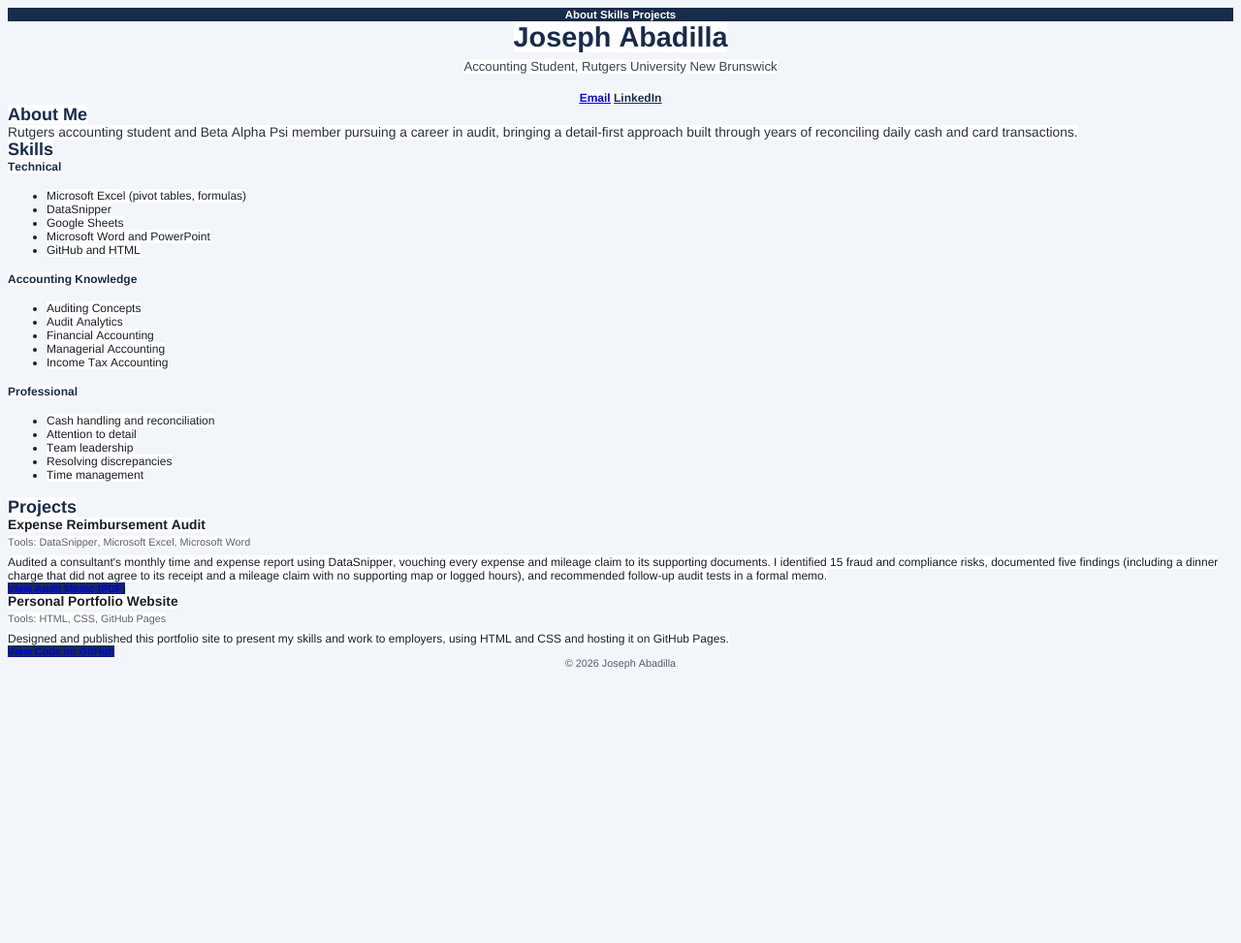
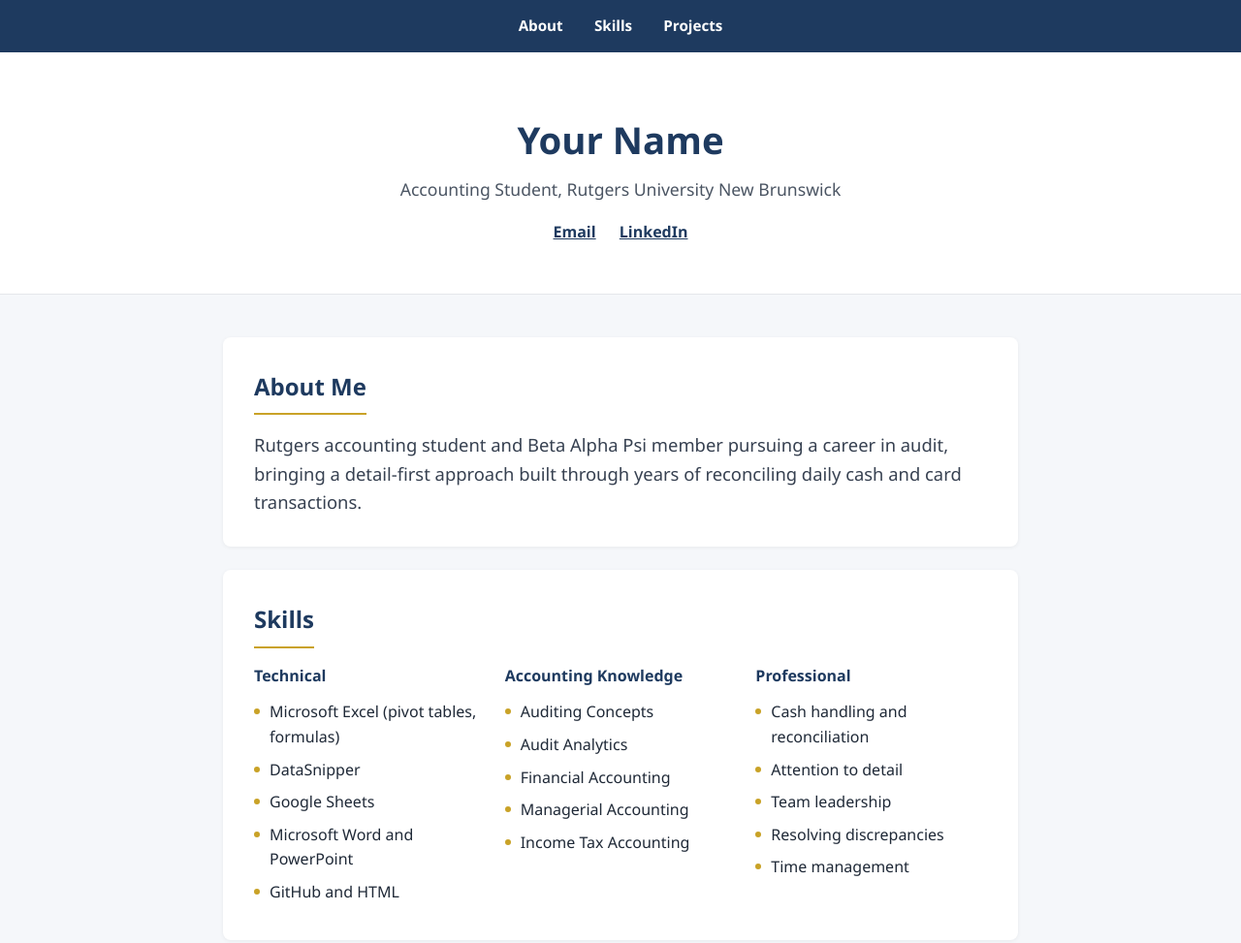
Before and after one commit to joe-abadilla/joe-abadilla.github.io, a plain HTML site: page index.html in a window 1280 px wide. Shown: the top 973 px of the page at 97% size. Before the commit the page ends 800 px from the top, so only its background shows below. Drawn offline with Linux system fonts and the light colour scheme.

Commit message:
Add files via upload

```diff
--- a/index.html
+++ b/index.html
@@ -1,75 +1,275 @@
-<!DOCTYPE html PUBLIC "-//W3C//DTD HTML 4.01//EN" "http://www.w3.org/TR/html4/strict.dtd">
-<html>
+<!DOCTYPE html>
+<html lang="en">
 <head>
-  <meta http-equiv="Content-Type" content="text/html; charset=utf-8">
-  <meta http-equiv="Content-Style-Type" content="text/css">
-  <title>Joseph Abadilla | Accounting Portfolio</title>
-  <meta name="Generator" content="Cocoa HTML Writer">
-  <meta name="CocoaVersion" content="2685.7">
-  <style type="text/css">
-    body {background-color: #f2f5f9}
-    p.p1 {margin: 0.0px 0.0px 0.0px 0.0px; text-align: center; font: 11.4px Helvetica; color: #ffffff; -webkit-text-stroke: #ffffff; background-color: #172b4c}
-    p.p3 {margin: 0.0px 0.0px 18.0px 0.0px; text-align: center; font: 13.2px Helvetica; color: #3b4350; -webkit-text-stroke: #3b4350}
-    p.p4 {margin: 0.0px 0.0px 0.0px 0.0px; text-align: center; font: 12.0px Helvetica; color: #172b4c; -webkit-text-stroke: #172b4c}
-    p.p5 {margin: 0.0px 0.0px 0.0px 0.0px; font: 18.0px Helvetica; color: #172b4c; -webkit-text-stroke: #172b4c}
-    p.p6 {margin: 0.0px 0.0px 0.0px 0.0px; font: 13.8px Helvetica; color: #2a3140; -webkit-text-stroke: #2a3140}
-    p.p8 {margin: 0.0px 0.0px 0.0px 0.0px; font: 12.0px Helvetica; color: #181e2a; -webkit-text-stroke: #181e2a}
-    p.p10 {margin: 0.0px 0.0px 8.0px 0.0px; font: 10.8px Helvetica; color: #585e6d; -webkit-text-stroke: #585e6d}
-    p.p11 {margin: 0.0px 0.0px 0.0px 0.0px; font: 10.8px Helvetica; color: #ffffff; -webkit-text-stroke: #ffffff}
-    p.p12 {margin: 0.0px 0.0px 0.0px 0.0px; text-align: center; font: 10.8px Helvetica; color: #585e6d; -webkit-text-stroke: #585e6d}
-    li.li8 {margin: 0.0px 0.0px 0.0px 0.0px; font: 12.0px Helvetica; color: #181e2a; -webkit-text-stroke: #181e2a}
-    span.s1 {font-kerning: none}
-    span.s2 {font: 12.0px Helvetica; font-kerning: none; color: #181e2a; -webkit-text-stroke: 0px #181e2a}
-    span.s3 {font-kerning: none; background-color: #ffffff}
-    span.s4 {text-decoration: underline ; font-kerning: none; background-color: #ffffff}
-    span.s5 {font-kerning: none; color: #181e2a; background-color: #ffffff; -webkit-text-stroke: 0px #181e2a}
-    span.s6 {text-decoration: underline ; font-kerning: none; color: #172b4c; -webkit-text-stroke: 0px #172b4c}
-    span.s7 {background-color: #ffffff; -webkit-text-stroke: 0px #000000}
-    span.s8 {font-kerning: none; background-color: #172b4c}
-    ul.ul1 {list-style-type: disc}
+  <meta charset="UTF-8">
+  <meta name="viewport" content="width=device-width, initial-scale=1.0">
+  <!-- EDIT: replace "Your Name" with your name -->
+  <title>Your Name | Accounting Portfolio</title>
+  <style>
+    * { box-sizing: border-box; margin: 0; padding: 0; }
+
+    body {
+      font-family: "Segoe UI", Helvetica, Arial, sans-serif;
+      line-height: 1.6;
+      color: #1f2937;
+      background: #f5f7fa;
+    }
+
+    nav {
+      position: sticky;
+      top: 0;
+      background: #1e3a5f;
+      padding: 14px 20px;
+      text-align: center;
+      z-index: 10;
+    }
+
+    nav a {
+      color: #ffffff;
+      text-decoration: none;
+      margin: 0 14px;
+      font-weight: 600;
+      font-size: 0.95rem;
+    }
+
+    nav a:hover { text-decoration: underline; }
+
+    header {
+      background: #ffffff;
+      text-align: center;
+      padding: 60px 20px 50px;
+      border-bottom: 1px solid #e5e7eb;
+    }
+
+    header h1 {
+      font-size: 2.4rem;
+      color: #1e3a5f;
+      margin-bottom: 6px;
+    }
+
+    header .subtitle {
+      font-size: 1.1rem;
+      color: #4b5563;
+      margin-bottom: 18px;
+    }
+
+    .contact a {
+      color: #1e3a5f;
+      margin: 0 10px;
+      font-weight: 600;
+    }
+
+    main {
+      max-width: 860px;
+      margin: 0 auto;
+      padding: 20px;
+    }
+
+    section {
+      background: #ffffff;
+      border-radius: 8px;
+      padding: 32px;
+      margin: 24px 0;
+      box-shadow: 0 1px 4px rgba(0, 0, 0, 0.06);
+      scroll-margin-top: 70px;
+    }
+
+    section h2 {
+      color: #1e3a5f;
+      font-size: 1.5rem;
+      margin-bottom: 16px;
+      padding-bottom: 8px;
+      border-bottom: 2px solid #c9a227;
+      display: inline-block;
+    }
+
+    .statement {
+      font-size: 1.15rem;
+      color: #374151;
+    }
+
+    .skills-grid {
+      display: grid;
+      grid-template-columns: repeat(auto-fit, minmax(220px, 1fr));
+      gap: 20px;
+    }
+
+    .skills-grid h3 {
+      font-size: 1rem;
+      color: #1e3a5f;
+      margin-bottom: 8px;
+    }
+
+    .skills-grid ul { list-style: none; }
+
+    .skills-grid li {
+      padding: 4px 0 4px 16px;
+      position: relative;
+    }
+
+    .skills-grid li::before {
+      content: "";
+      position: absolute;
+      left: 0;
+      top: 13px;
+      width: 6px;
+      height: 6px;
+      background: #c9a227;
+      border-radius: 50%;
+    }
+
+    .project {
+      border-left: 4px solid #1e3a5f;
+      padding: 4px 0 4px 18px;
+      margin-bottom: 26px;
+    }
+
+    .project:last-child { margin-bottom: 0; }
+
+    .project h3 {
+      font-size: 1.15rem;
+      margin-bottom: 4px;
+    }
+
+    .project .tools {
+      font-size: 0.9rem;
+      color: #6b7280;
+      margin-bottom: 8px;
+    }
+
+    .project a.button {
+      display: inline-block;
+      margin-top: 10px;
+      padding: 8px 16px;
+      background: #1e3a5f;
+      color: #ffffff;
+      text-decoration: none;
+      border-radius: 5px;
+      font-size: 0.9rem;
+      font-weight: 600;
+    }
+
+    .project a.button:hover { background: #2c5282; }
+
+    footer {
+      text-align: center;
+      padding: 30px 20px;
+      color: #6b7280;
+      font-size: 0.9rem;
+    }
+
+    @media (max-width: 600px) {
+      header h1 { font-size: 1.9rem; }
+      section { padding: 22px; }
+      nav a { margin: 0 8px; }
+    }
   </style>
 </head>
 <body>
-<p class="p1"><span class="s1"><b>About</b></span><span class="s2"> </span><span class="s1"><b>Skills</b></span><span class="s2"> </span><span class="s1"><b>Projects</b><b></b></span></p>
-<h1 style="margin: 0.0px 0.0px 6.0px 0.0px; text-align: center; font: 28.8px Helvetica; color: #172b4c; -webkit-text-stroke: #172b4c"><span class="s3"><b>Joseph Abadilla</b><b></b></span></h1>
-<p class="p3"><span class="s3">Accounting Student, Rutgers University New Brunswick</span></p>
-<p class="p4"><span class="s4"><a href="mailto:jta112@scarletmail.rutgers.edu"><b>Email</b></a></span><span class="s5"> <a href="www.linkedin.com/in/joseph-abadilla-a64707226"><span class="s6"><b>LinkedIn</b><b></b></span></a></span></p>
-<p class="p5"><span class="s3"><b>About Me</b><b></b></span></p>
-<p class="p6"><span class="s3">Rutgers accounting student and Beta Alpha Psi member pursuing a career in audit, bringing a detail-first approach built through years of reconciling daily cash and card transactions.</span></p>
-<p class="p5"><span class="s3"><b>Skills</b><b></b></span></p>
-<h3 style="margin: 0.0px 0.0px 8.0px 0.0px; font: 12.0px Helvetica; color: #172b4c; -webkit-text-stroke: #172b4c"><span class="s3"><b>Technical</b><b></b></span></h3>
-<ul class="ul1">
-  <li class="li8"><span class="s7"></span><span class="s3">Microsoft Excel (pivot tables, formulas)</span></li>
-  <li class="li8"><span class="s7"></span><span class="s3">DataSnipper</span></li>
-  <li class="li8"><span class="s7"></span><span class="s3">Google Sheets</span></li>
-  <li class="li8"><span class="s7"></span><span class="s3">Microsoft Word and PowerPoint</span></li>
-  <li class="li8"><span class="s7"></span><span class="s3">GitHub and HTML</span></li>
-</ul>
-<h3 style="margin: 0.0px 0.0px 8.0px 0.0px; font: 12.0px Helvetica; color: #172b4c; -webkit-text-stroke: #172b4c"><span class="s3"><b>Accounting Knowledge</b><b></b></span></h3>
-<ul class="ul1">
-  <li class="li8"><span class="s7"></span><span class="s3">Auditing Concepts</span></li>
-  <li class="li8"><span class="s7"></span><span class="s3">Audit Analytics</span></li>
-  <li class="li8"><span class="s7"></span><span class="s3">Financial Accounting</span></li>
-  <li class="li8"><span class="s7"></span><span class="s3">Managerial Accounting</span></li>
-  <li class="li8"><span class="s7"></span><span class="s3">Income Tax Accounting</span></li>
-</ul>
-<h3 style="margin: 0.0px 0.0px 8.0px 0.0px; font: 12.0px Helvetica; color: #172b4c; -webkit-text-stroke: #172b4c"><span class="s3"><b>Professional</b><b></b></span></h3>
-<ul class="ul1">
-  <li class="li8"><span class="s7"></span><span class="s3">Cash handling and reconciliation</span></li>
-  <li class="li8"><span class="s7"></span><span class="s3">Attention to detail</span></li>
-  <li class="li8"><span class="s7"></span><span class="s3">Team leadership</span></li>
-  <li class="li8"><span class="s7"></span><span class="s3">Resolving discrepancies</span></li>
-  <li class="li8"><span class="s7"></span><span class="s3">Time management</span></li>
-</ul>
-<p class="p5"><span class="s3"><b>Projects</b><b></b></span></p>
-<h3 style="margin: 0.0px 0.0px 4.0px 0.0px; font: 13.8px Helvetica; color: #181e2a; -webkit-text-stroke: #181e2a"><span class="s3"><b>Expense Reimbursement Audit</b><b></b></span></h3>
-<p class="p10"><span class="s3">Tools: DataSnipper, Microsoft Excel, Microsoft Word</span></p>
-<p class="p8"><span class="s3">Audited a consultant's monthly time and expense report using DataSnipper, vouching every expense and mileage claim to its supporting documents. I identified 15 fraud and compliance risks, documented five findings (including a dinner charge that did not agree to its receipt and a mileage claim with no supporting map or logged hours), and recommended follow-up audit tests in a formal memo.</span></p>
-<p class="p11"><span class="s8"><a href="file:///Users/rgbturtwig/Documents/School/2026_Fall/Building%20Your%20Brand/audit-memo.pdf"><b>View Audit Memo (PDF)</b><span class="s1"><b></b></span></a></span></p>
-<h3 style="margin: 0.0px 0.0px 4.0px 0.0px; font: 13.8px Helvetica; color: #181e2a; -webkit-text-stroke: #181e2a"><span class="s3"><b>Personal Portfolio Website</b><b></b></span></h3>
-<p class="p10"><span class="s3">Tools: HTML, CSS, GitHub Pages</span></p>
-<p class="p8"><span class="s3">Designed and published this portfolio site to present my skills and work to employers, using HTML and CSS and hosting it on GitHub Pages.</span></p>
-<p class="p11"><span class="s8"><a href="https://github.com/joe-abadilla/joe-abadilla.github.io"><b>View Code on GitHub</b><span class="s1"><b></b></span></a></span></p>
-<p class="p12"><span class="s1">© 2026 Joseph Abadilla</span></p>
+
+  <nav>
+    <a href="#about">About</a>
+    <a href="#skills">Skills</a>
+    <a href="#projects">Projects</a>
+  </nav>
+
+  <header>
+    <!-- EDIT: your name -->
+    <h1>Your Name</h1>
+    <p class="subtitle">Accounting Student, Rutgers University New Brunswick</p>
+    <p class="contact">
+      <!-- EDIT: replace with your email and LinkedIn URL -->
+      <a href="mailto:you@example.com">Email</a>
+      <a href="https://www.linkedin.com/in/your-profile" target="_blank">LinkedIn</a>
+    </p>
+  </header>
+
+  <main>
+
+    <!-- SECTION 1: PERSONAL STATEMENT -->
+    <section id="about">
+      <h2>About Me</h2>
+      <p class="statement">
+        Rutgers accounting student and Beta Alpha Psi member pursuing a career in audit,
+        bringing a detail-first approach built through years of reconciling daily cash
+        and card transactions.
+      </p>
+    </section>
+
+    <!-- SECTION 2: SKILLS -->
+    <section id="skills">
+      <h2>Skills</h2>
+      <div class="skills-grid">
+        <div>
+          <h3>Technical</h3>
+          <ul>
+            <li>Microsoft Excel (pivot tables, formulas)</li>
+            <li>DataSnipper</li>
+            <li>Google Sheets</li>
+            <li>Microsoft Word and PowerPoint</li>
+            <li>GitHub and HTML</li>
+          </ul>
+        </div>
+        <div>
+          <h3>Accounting Knowledge</h3>
+          <ul>
+            <li>Auditing Concepts</li>
+            <li>Audit Analytics</li>
+            <li>Financial Accounting</li>
+            <li>Managerial Accounting</li>
+            <li>Income Tax Accounting</li>
+          </ul>
+        </div>
+        <div>
+          <h3>Professional</h3>
+          <ul>
+            <li>Cash handling and reconciliation</li>
+            <li>Attention to detail</li>
+            <li>Team leadership</li>
+            <li>Resolving discrepancies</li>
+            <li>Time management</li>
+          </ul>
+        </div>
+      </div>
+    </section>
+
+    <!-- SECTION 3: PROJECTS -->
+    <section id="projects">
+      <h2>Projects</h2>
+
+      <div class="project">
+        <h3>Expense Reimbursement Audit</h3>
+        <p class="tools">Tools: DataSnipper, Microsoft Excel, Microsoft Word</p>
+        <p>
+          Audited a consultant's monthly time and expense report using DataSnipper,
+          vouching every expense and mileage claim to its supporting documents. I
+          identified 15 fraud and compliance risks, documented five findings (including
+          a dinner charge that did not agree to its receipt and a mileage claim with no
+          supporting map or logged hours), and recommended follow-up audit tests in a
+          formal memo.
+        </p>
+        <!-- This file name must match the PDF you upload EXACTLY -->
+        <a class="button" href="audit-memo.pdf" target="_blank">View Audit Memo (PDF)</a>
+      </div>
+
+      <div class="project">
+        <h3>Personal Portfolio Website</h3>
+        <p class="tools">Tools: HTML, CSS, GitHub Pages</p>
+        <p>
+          Designed and published this portfolio site to present my skills and work to
+          employers, using HTML and CSS and hosting it on GitHub Pages.
+        </p>
+        <!-- EDIT: replace USERNAME (both places) with your GitHub username -->
+        <a class="button" href="https://github.com/USERNAME/USERNAME.github.io" target="_blank">View Code on GitHub</a>
+      </div>
+    </section>
+
+  </main>
+
+  <footer>
+    <!-- EDIT: your name -->
+    <p>&copy; 2026 Your Name</p>
+  </footer>
+
 </body>
 </html>
```
